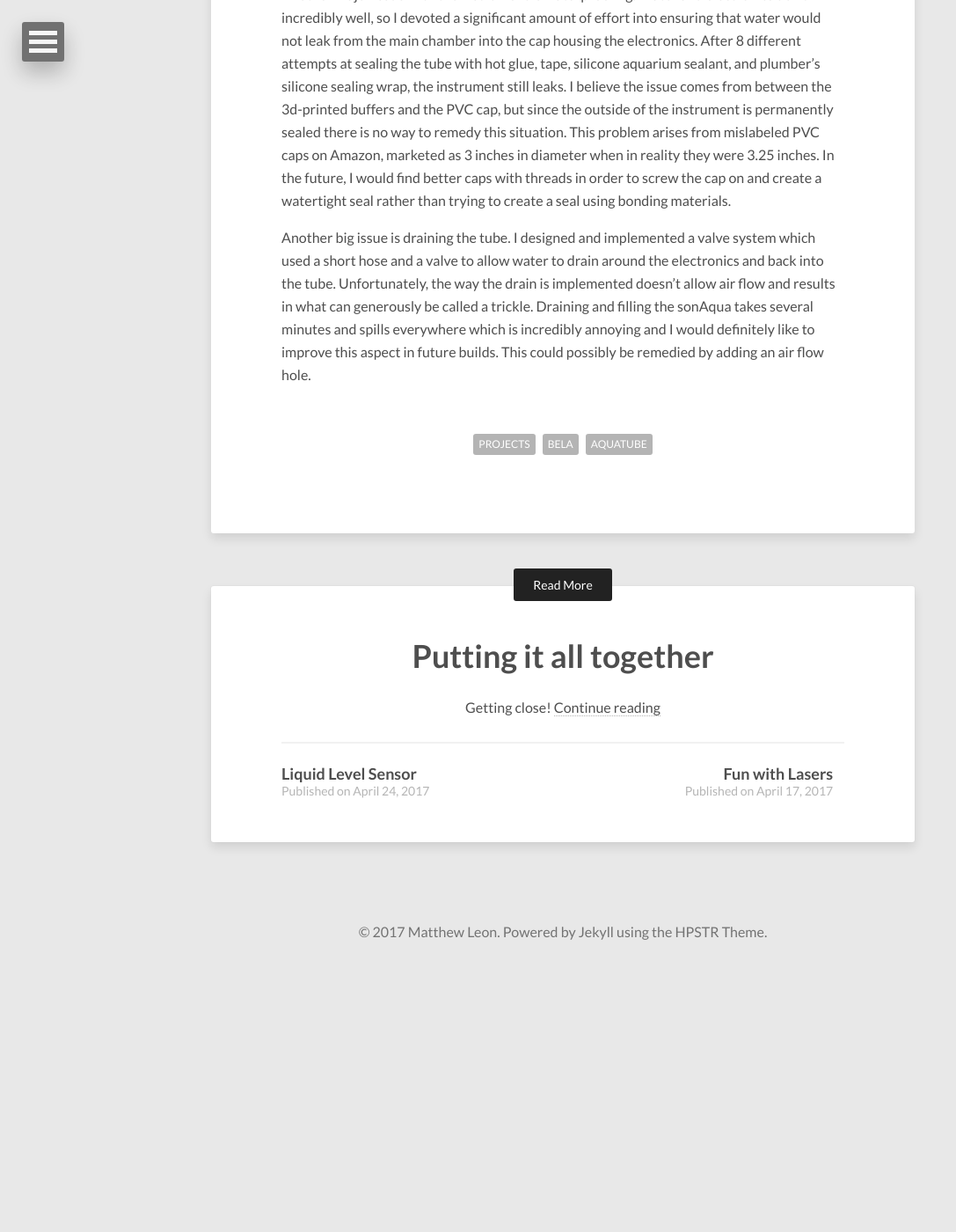
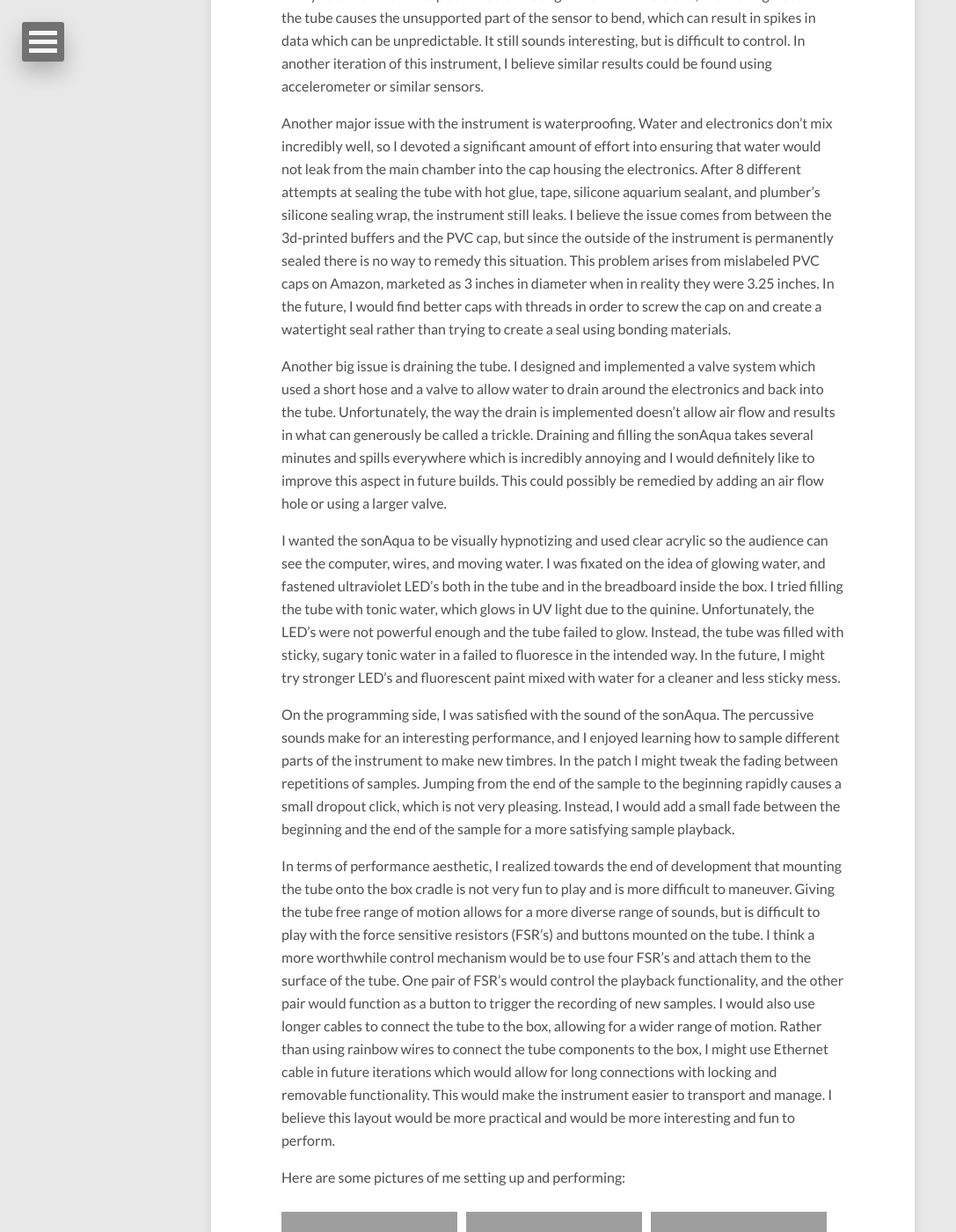
Before and after one commit to matthew-leon/matthew-leon.github.io, a Jekyll site: the page built from _posts/2017-05-11-epilogue.md, in a window 1280 px wide and 1400 px high, scrolled down 1104 px. Shown: the whole window at 88% size, without its empty margins (0-1087 px from the left). Built offline with Jekyll 4.4.1, drawn with Linux system fonts in a browser that asks for light colours; nearby versions of some CDN libraries; before the commit the page ends 2204 px from its top, so only the background shows below that; some of the changed text lies outside the part shown; grey boxes are pictures that could not be loaded.

Commit message:
epilogue

```diff
--- a/_posts/2017-05-11-epilogue.md
+++ b/_posts/2017-05-11-epilogue.md
@@ -12,10 +12,30 @@ The instrument is finished! After a few months of hard work, I am happy to say t
 
 <iframe width="560" height="315" src="https://www.youtube.com/embed/Yg5rCR0JHl0" frameborder="0" allowfullscreen></iframe>
 
+
+The inspiration for this instrument derives from the gap between the physical and digital realms of computer music performance. The sonAqua is an attempt to bridge the physical and digital aspects of electronic instrumentation by utilizing the physical medium of water as both the sound source and the control mechanism of playback. The details of the instrument development can be found in the previous blog posts.
+
 Looking back on the instrument's development, there are several things that could have been improved:
 
 Primarily, the use of the water level sensor added unnecessary stress and cost to the project. Initially, I thought the water level sensor would be perfect for my idea. After purchasing the $40 sensor, I realized that it must remain perfectly straight in order to provide consistent data. In a horizontal tube of water, this proved to be an issue because the 8-inch sensor sags downward. In order to compensate for this issue, I glued the sensor to a metal brace and firmly secured it to the cap so it wouldn’t budge. Even with the brace, the moving water in the tube causes the unsupported part of the sensor to bend, which can result in spikes in data which can be unpredictable. It still sounds interesting, but is difficult to control. In another iteration of this instrument, I believe similar results could be found using accelerometer or similar sensors.
 
 Another major issue with the instrument is waterproofing. Water and electronics don’t mix incredibly well, so I devoted a significant amount of effort into ensuring that water would not leak from the main chamber into the cap housing the electronics. After 8 different attempts at sealing the tube with hot glue, tape, silicone aquarium sealant, and plumber’s silicone sealing wrap, the instrument still leaks. I believe the issue comes from between the 3d-printed buffers and the PVC cap, but since the outside of the instrument is permanently sealed there is no way to remedy this situation. This problem arises from mislabeled PVC caps on Amazon, marketed as 3 inches in diameter when in reality they were 3.25 inches. In the future, I would find better caps with threads in order to screw the cap on and create a watertight seal rather than trying to create a seal using bonding materials.
 
-Another big issue is draining the tube. I designed and implemented a valve system which used a short hose and a valve to allow water to drain around the electronics and back into the tube. Unfortunately, the way the drain is implemented doesn’t allow air flow and results in what can generously be called a trickle. Draining and filling the sonAqua takes several minutes and spills everywhere which is incredibly annoying and I would definitely like to improve this aspect in future builds. This could possibly be remedied by adding an air flow hole.
+Another big issue is draining the tube. I designed and implemented a valve system which used a short hose and a valve to allow water to drain around the electronics and back into the tube. Unfortunately, the way the drain is implemented doesn’t allow air flow and results in what can generously be called a trickle. Draining and filling the sonAqua takes several minutes and spills everywhere which is incredibly annoying and I would definitely like to improve this aspect in future builds. This could possibly be remedied by adding an air flow hole or using a larger valve.
+
+I wanted the sonAqua to be visually hypnotizing and used clear acrylic so the audience can see the computer, wires, and moving water. I was fixated on the idea of glowing water, and fastened ultraviolet LED’s both in the tube and in the breadboard inside the box. I tried filling the tube with tonic water, which glows in UV light due to the quinine. Unfortunately, the LED’s were not powerful enough and the tube failed to glow. Instead, the tube was filled with sticky, sugary tonic water in a failed to fluoresce in the intended way. In the future, I might try stronger LED’s and fluorescent paint mixed with water for a cleaner and less sticky mess.
+
+On the programming side, I was satisfied with the sound of the sonAqua. The percussive sounds make for an interesting performance, and I enjoyed learning how to sample different parts of the instrument to make new timbres. In the patch I might tweak the fading between repetitions of samples. Jumping from the end of the sample to the beginning rapidly causes a small dropout click, which is not very pleasing. Instead, I would add a small fade between the beginning and the end of the sample for a more satisfying sample playback.
+
+In terms of performance aesthetic, I realized towards the end of development that mounting the tube onto the box cradle is not very fun to play and is more difficult to maneuver. Giving the tube free range of motion allows for a more diverse range of sounds, but is difficult to play with the force sensitive resistors (FSR's) and buttons mounted on the tube. I think a more worthwhile control mechanism would be to use four FSR’s and attach them to the surface of the tube. One pair of FSR’s would control the playback functionality, and the other pair would function as a button to trigger the recording of new samples. I would also use longer cables to connect the tube to the box, allowing for a wider range of motion. Rather than using rainbow wires to connect the tube components to the box, I might use Ethernet cable in future iterations which would allow for long connections with locking and removable functionality. This would make the instrument easier to transport and manage. I believe this layout would be more practical and would be more interesting and fun to perform.
+
+
+Here are some pictures of me setting up and performing:
+
+{% capture performance %}
+  /images/aquaTube/aquaPrep.jpeg
+  /images/aquaTube/aquaPrep2.jpeg
+  /images/aquaTube/aquaPerform.jpeg
+{% endcapture %}
+
+{% include gallery images=performance caption="performance photos" cols=3 %}
```
Also changed, not shown: 3 other files.
